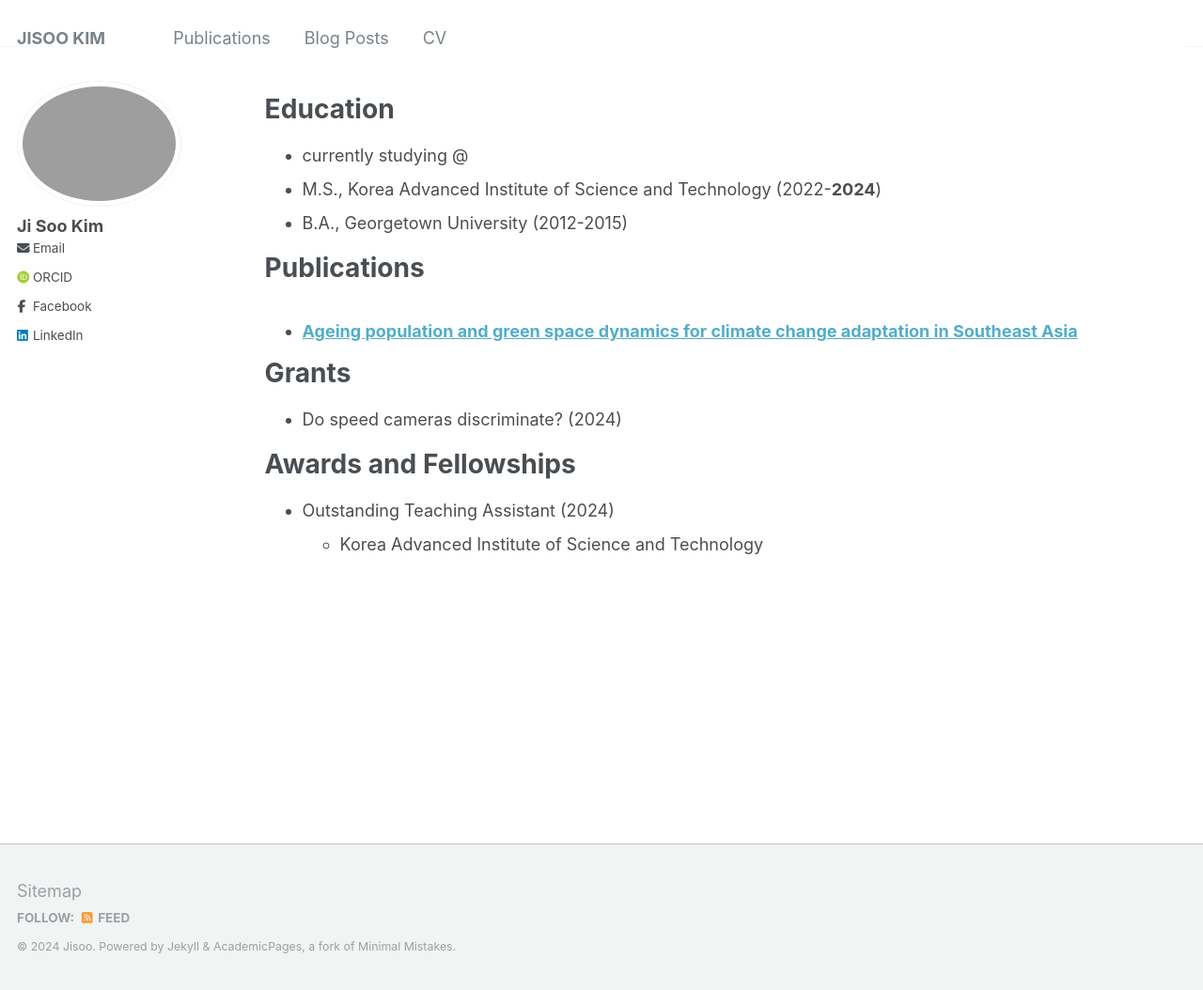
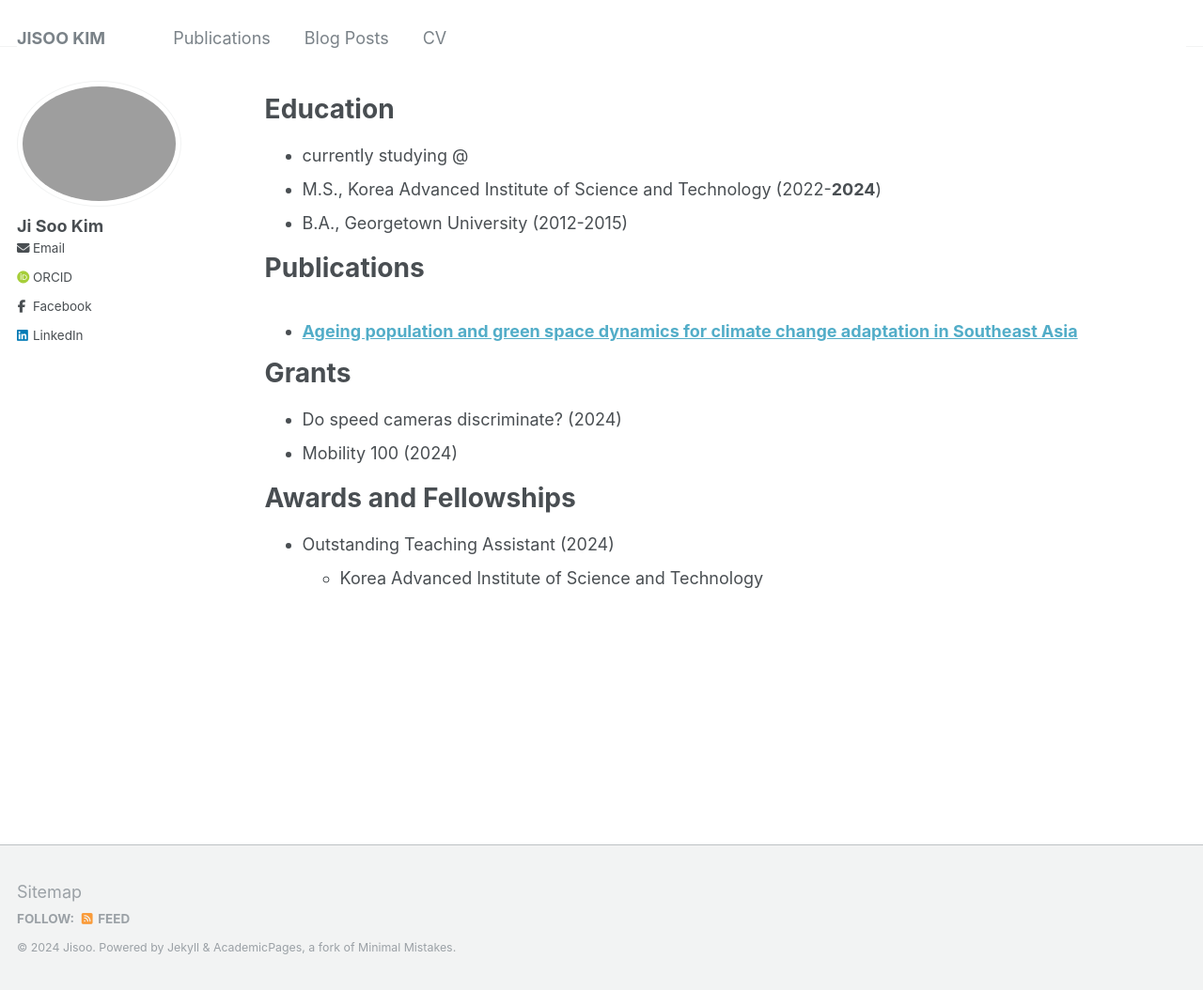
Before and after one commit to jk-jisookim/jk-jisookim.github.io, a Jekyll site: the page built from _pages/cv.md, in a window 1280 px wide and 1054 px high. Shown: the whole window at 94% size. Built offline with Jekyll 4.4.1, drawn with Linux system fonts in a browser that asks for light colours; some web fonts are replaced.

Commit message:
Update cv.md

```diff
--- a/_pages/cv.md
+++ b/_pages/cv.md
@@ -23,6 +23,7 @@ Publications
 Grants
 ======
 * Do speed cameras discriminate? (2024)
+* Mobility 100 (2024)
 
 Awards and Fellowships
 ======
```
